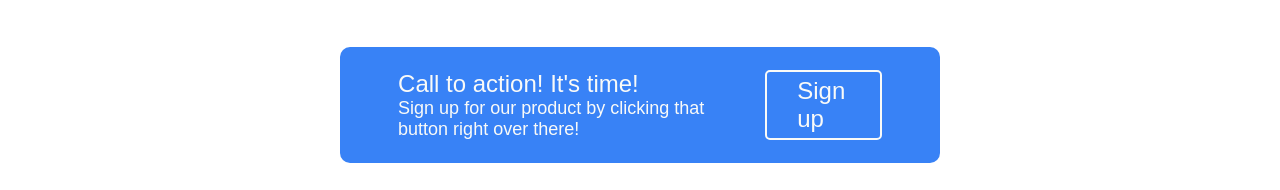
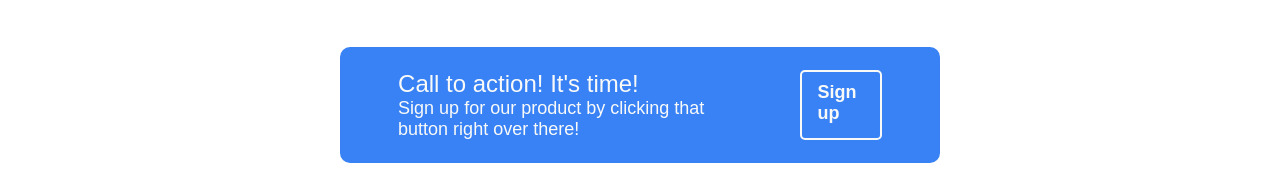
Before and after one commit to shubhamkala06/Landing-Page, a plain HTML site: page index.html in a window 1280 px wide. Shown: the part 1373-1563 px from the top of the page. Drawn offline with Linux system fonts and the light colour scheme.

Commit message:
2nd and most probably last iteration

```diff
--- a/CSS/Style.css
+++ b/CSS/Style.css
@@ -176,6 +176,9 @@ footer div{
 .card .signup{
     border: 2px solid #f9faf8;
     width: max-content;
+    font-size: 18px;
+    padding: 10px 15px;
+    font-weight: 700;
 }
 
 
```
